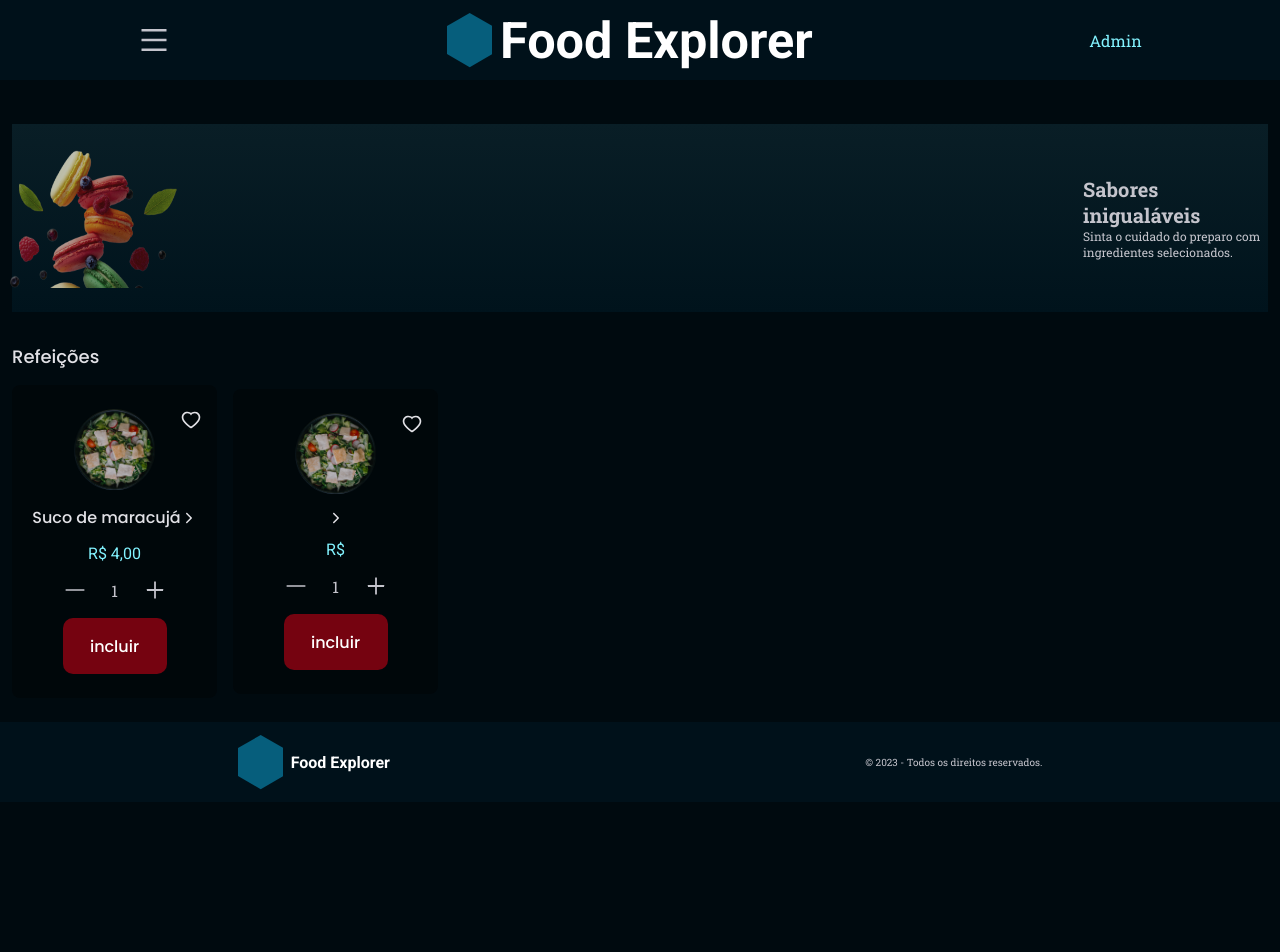
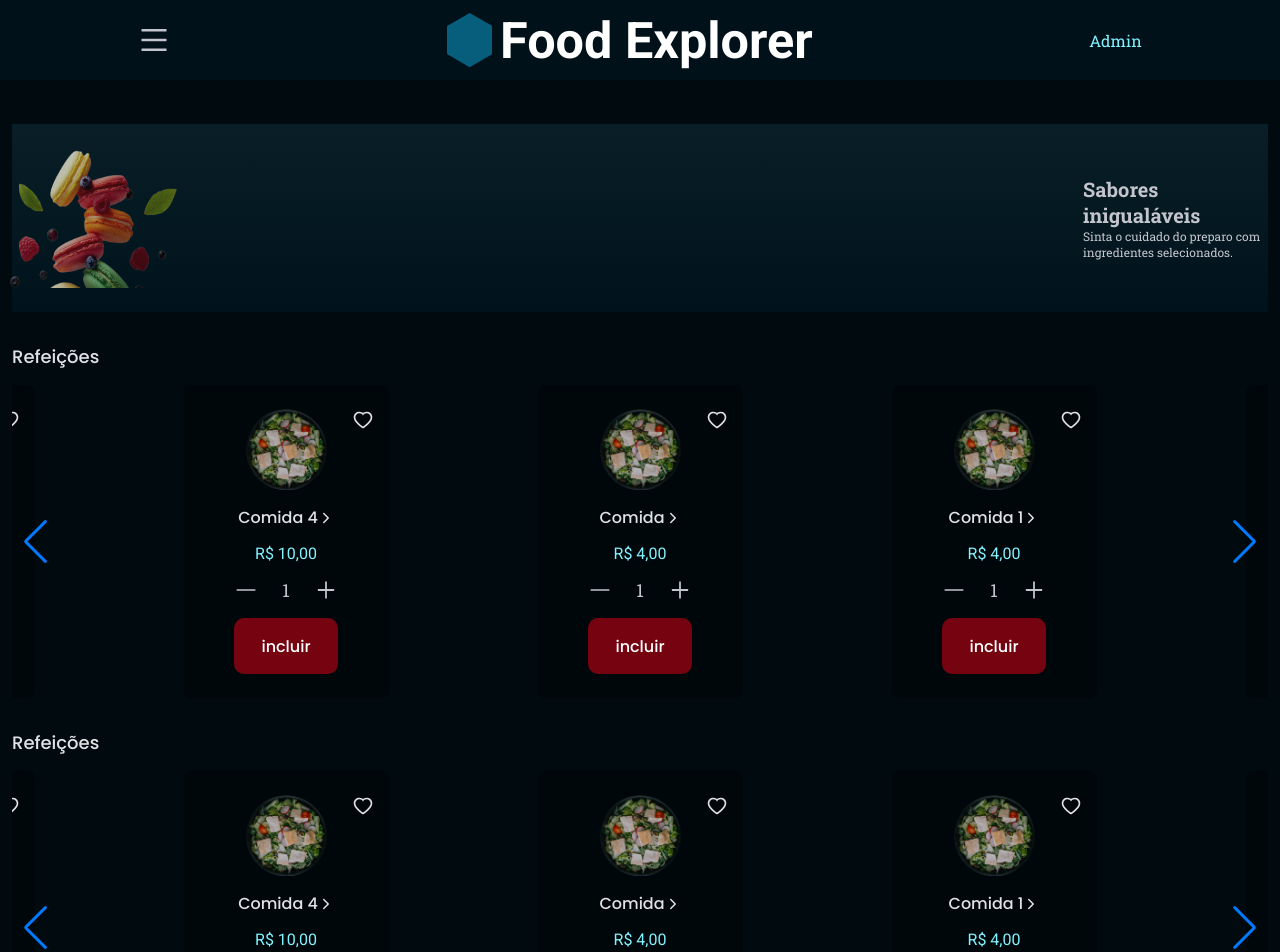
Before and after one commit to AdrielKlem/food-explorer-frontend, a React (Vite) app: page / in a window 1280 px wide. Shown: the top 952 px of the page. Before the commit the page ends 802 px from the top, so only its background shows below. Built offline with nearby package versions, Linux system fonts and the light colour scheme.

Commit message:
add slide swiper

```diff
--- a/index.html
+++ b/index.html
@@ -3,14 +3,19 @@
   <head>
     <link rel="preconnect" href="https://fonts.googleapis.com" />
     <link rel="preconnect" href="https://fonts.gstatic.com" crossorigin />
+    <link rel="icon" type="image/svg+xml" href="/logo-front-explorer.svg" />
+    <link
+      rel="stylesheet"
+      href="https://cdn.jsdelivr.net/npm/swiper@10/swiper-bundle.min.css"
+    />
     <meta charset="UTF-8" />
-    <link rel="icon" type="image/svg+xml" href="/logo-front-explorer.svg" />
     <meta name="viewport" content="width=device-width, initial-scale=1.0" />
     <title>Food Explorer</title>
     <link
       href="https://fonts.googleapis.com/css2?family=DM+Sans:opsz@9..40&family=Poppins:wght@300;400;500;600&family=Roboto+Slab:wght@400;500;700&family=Roboto:wght@400;500;700&display=swap"
       rel="stylesheet"
     />
+    <script src="https://cdn.jsdelivr.net/npm/swiper@10/swiper-bundle.min.js"></script>
   </head>
   <body>
     <div id="root"></div>
--- a/src/pages/Home/index.jsx
+++ b/src/pages/Home/index.jsx
@@ -4,10 +4,15 @@ import { Header } from "../../components/Header"
 import { Card } from "../../components/Card"
 import { Footer } from "../../components/Footer"
 
+import { Swiper, SwiperSlide } from 'swiper/react';
+import { Navigation, Pagination } from 'swiper/modules';
+
+import "swiper/css";
+import "swiper/css/pagination";
+
 import banner  from "../../assets/banner-png.png"
 
 export function Home() {
-
     return (
     <Container>
         <Header />
@@ -19,17 +24,184 @@ export function Home() {
                     <p>Sinta o cuidado do preparo com ingredientes selecionados.</p>
                 </div>
             </Banner>
-            <Section>
+
+
+            <Section >
+                <h2>Refeições</h2>
+
+                <Swiper
+                    slidesPerView={4}
+                    centeredSlides={true}
+                    grabCursor={true}
+                    loop={true}
+                    loopfillgroupwithblank={true}
+                    breakpoints={{
+                        "@0.00": {
+                            slidesPerView: 1,
+                            spaceBetween: 10,
+                        },
+                        "@0.75": {
+                            slidesPerView: 2,
+                            spaceBetween: 20,
+                        },
+                        "@1.00": {
+                            slidesPerView: 3,
+                            spaceBetween: 40,
+                        },
+                        "@1.20": {
+                            slidesPerView: 4,
+                            spaceBetween: 160,
+                        },
+                    }}
+                    navigation={true}
+                    modules={[Navigation]}
+                    className="mySwiper section"
+                >
+                    <SwiperSlide >
+                        <Card
+                            className="swiper-slide"
+                            title="Comida"
+                            price="4,00"
+                        />
+                    </SwiperSlide>
+                    <SwiperSlide >
+                        <Card
+                            className="swiper-slide"
+                            title="Comida 1"
+                            price="4,00"
+                        />
+                    </SwiperSlide>
+                    <SwiperSlide >
+                        <Card
+                            className="swiper-slide"
+                            title="Comida 2"
+                            price="5,00"
+                        />
+                    </SwiperSlide>
+                    <SwiperSlide >
+                        <Card
+                            className="swiper-slide"
+                            title="Comida 3"
+                            price="8,00"
+                        />
+                    </SwiperSlide>
+                    <SwiperSlide >
+                        <Card
+                            className="swiper-slide"
+                            title="Comida 3"
+                            price="8,00"
+                        />
+                    </SwiperSlide>
+                    <SwiperSlide >
+                        <Card
+                            className="swiper-slide"
+                            title="Comida 3"
+                            price="8,00"
+                        />
+                    </SwiperSlide>
+                    <SwiperSlide >
+                        <Card
+                            className="swiper-slide"
+                            title="Comida 3"
+                            price="8,00"
+                        />
+                    </SwiperSlide>
+                    <SwiperSlide >
+                        <Card
+                            className="swiper-slide"
+                            title="Comida 4"
+                            price="10,00"
+                        />
+                    </SwiperSlide>
+                </Swiper>
 
                 <h2>Refeições</h2>
 
-                <div className="section">
-                    <Card
-                        title="Suco de maracujá"
-                        price="4,00"
-                    />
-                    <Card />
-                </div>
+                <Swiper
+                    slidesPerView={4}
+                    centeredSlides={true}
+                    grabCursor={true}
+                    loop={true}
+                    loopfillgroupwithblank={true}
+                    breakpoints={{
+                        "@0.00": {
+                            slidesPerView: 1,
+                            spaceBetween: 10,
+                        },
+                        "@0.75": {
+                            slidesPerView: 2,
+                            spaceBetween: 20,
+                        },
+                        "@1.00": {
+                            slidesPerView: 3,
+                            spaceBetween: 40,
+                        },
+                        "@1.20": {
+                            slidesPerView: 4,
+                            spaceBetween: 160,
+                        },
+                    }}
+                    navigation={true}
+                    modules={[Navigation]}
+                    className="mySwiper section"
+                >
+                    <SwiperSlide >
+                        <Card
+                            className="swiper-slide"
+                            title="Comida"
+                            price="4,00"
+                        />
+                    </SwiperSlide>
+                    <SwiperSlide >
+                        <Card
+                            className="swiper-slide"
+                            title="Comida 1"
+                            price="4,00"
+                        />
+                    </SwiperSlide>
+                    <SwiperSlide >
+                        <Card
+                            className="swiper-slide"
+                            title="Comida 2"
+                            price="5,00"
+                        />
+                    </SwiperSlide>
+                    <SwiperSlide >
+                        <Card
+                            className="swiper-slide"
+                            title="Comida 3"
+                            price="8,00"
+                        />
+                    </SwiperSlide>
+                    <SwiperSlide >
+                        <Card
+                            className="swiper-slide"
+                            title="Comida 3"
+                            price="8,00"
+                        />
+                    </SwiperSlide>
+                    <SwiperSlide >
+                        <Card
+                            className="swiper-slide"
+                            title="Comida 3"
+                            price="8,00"
+                        />
+                    </SwiperSlide>
+                    <SwiperSlide >
+                        <Card
+                            className="swiper-slide"
+                            title="Comida 3"
+                            price="8,00"
+                        />
+                    </SwiperSlide>
+                    <SwiperSlide >
+                        <Card
+                            className="swiper-slide"
+                            title="Comida 4"
+                            price="10,00"
+                        />
+                    </SwiperSlide>
+                </Swiper>
             </Section>
         </main>
         <Footer />
--- a/src/pages/Home/styles.js
+++ b/src/pages/Home/styles.js
@@ -8,6 +8,23 @@ export const Container = styled.div`
     > main {
         padding: 1.2rem;
         margin-bottom: 1.2rem;
+    }
+
+    .swiper {
+        width: 100%;
+        margin-bottom: 3.2rem;
+    }
+
+    .swiper-slide {
+        width: 100%;
+        margin-right: 40px;
+
+        font-size: 18px;
+
+        display: flex;
+        justify-content: center;
+        align-items: center;
+        gap: 1.6rem;
     }
 `
 
@@ -49,13 +66,6 @@ export const Banner = styled.div`
 `
 
 export const Section = styled.div`
-    .section {
-        display: flex;
-        align-items: center;
-        gap: 1.6rem;
-        overflow: auto;
-    }
-
     h2 {
         color: var(--light-light-300, #E1E1E6);
         font-family: Poppins;
@@ -64,43 +74,6 @@ export const Section = styled.div`
         font-weight: 500;
         line-height: 140%; /* 25.2px */
         margin-bottom: 1.6rem;
-    }
-`
-
-export const Card = styled.div`
-    display: flex;
-    flex-direction: column;
-    align-items: center;
-    gap: 1.6rem;
-
-    min-width: 20.5rem;
-    min-height: 30rem;
-    padding: 2.4rem 1.6rem;
-
-    border-radius: 8px;
-    border: 1px solid var(--dark-dark-300, #000204);
-    background: var(--dark-dark-200, #00070A);
-
-    position: relative;
-
-
-    img {
-        width: 8.1rem;
-        height: 8.1rem;
-    }
-
-    > h3 {
-        display: flex;
-        align-items: center;
-
-        color: var(--light-light-300, #E1E1E6);
-
-        /* Poppins/100-medium */
-        font-family: Poppins;
-        font-size: 1.6rem;
-        font-style: normal;
-        font-weight: 500;
-        line-height: 2.4rem; /* 171.429% */
     }
 `
 
```
